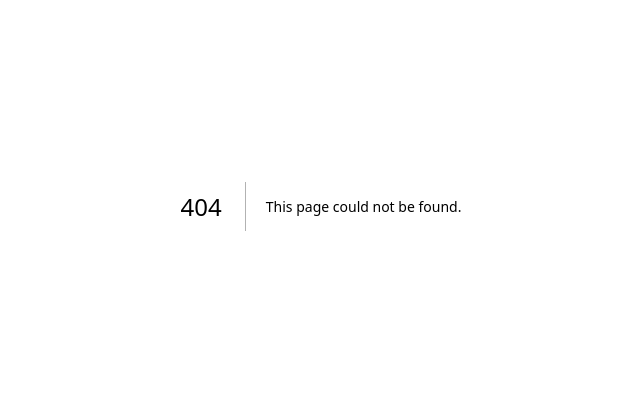
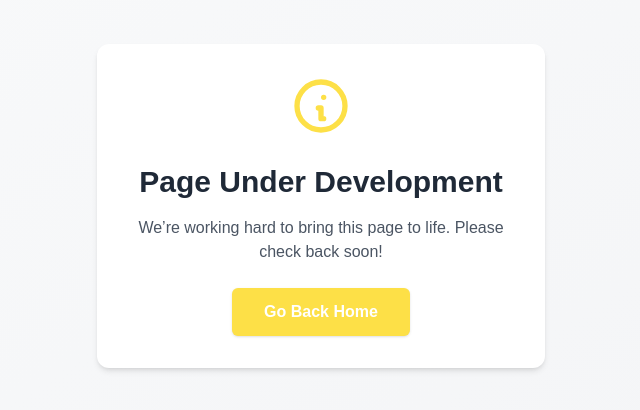
Before and after one commit to namanpunn/btrackmru, a Next.js app: page /developing in a window 1280 px wide. Before the commit this address had no page. Shown: the part 194-604 px from the top of the page, without its empty margins (319-959 px from the left). Built offline with nearby package versions, Linux system fonts and the light colour scheme.

Commit message:
development page

```diff
--- /dev/null
+++ b/app/developing/page.js
@@ -0,0 +1,46 @@
+import Link from 'next/link'
+import React from 'react'
+
+const page = () => {
+  return (
+    <main className="flex min-h-screen flex-col items-center justify-center bg-gradient-to-br from-gray-50 to-gray-100 px-4">
+    <div className="w-full max-w-md bg-white rounded-xl shadow-md p-8 text-center">
+      {/* Icon */}
+      <div className="flex items-center justify-center mb-6">
+        <svg
+          className="w-16 h-16 text-yellow-300"
+          fill="none"
+          stroke="currentColor"
+          strokeWidth={2}
+          viewBox="0 0 24 24"
+        >
+          <path
+            strokeLinecap="round"
+            strokeLinejoin="round"
+            d="M13 16h-1v-4h-1m2-4h.01M12 20.25c4.97 0 9-4.03 9-9 0-4.97-4.03-9-9-9-4.968 0-9 4.03-9 9 0 4.97 4.032 9 9 9z"
+          />
+        </svg>
+      </div>
+
+      {/* Heading */}
+      <h1 className="text-3xl font-bold text-gray-800 mb-4">
+        Page Under Development
+      </h1>
+
+      {/* Description */}
+      <p className="text-gray-600 mb-6">
+        We’re working hard to bring this page to life. Please check back soon!
+      </p>
+
+      {/* Home Button */}
+      <Link href="/user">
+        <div className="inline-block px-8 py-3 bg-yellow-300 text-white font-semibold rounded-md shadow hover:bg-yellow-300 transition duration-150">
+          Go Back Home
+        </div>
+      </Link>
+    </div>
+  </main>
+  )
+}
+
+export default page
--- a/components/Home.js
+++ b/components/Home.js
@@ -9,7 +9,7 @@ const slides = [
     src: "/images/busy.png",
     alt: "Slide 1",
     title: "School Bus GPS Tracking",
-    description: "Real-time monitoring to ensure your child's safe journey.",
+    description: "Real-time monitoring to ensure your ward's safe journey.",
     width: "350",
     height: "350"
   },
--- a/components/Tracking.js
+++ b/components/Tracking.js
@@ -151,7 +151,7 @@ const Tracking = () => {
             <Phone size={16} className="text-gray-700" />
           </button>
           </a>
-          <a href="https://wa.me/+9193548559890" target="_blank">
+          <a href="https://wa.me/+919354855980" target="_blank">
           <button className="bg-white p-2 rounded-full shadow-sm hover:bg-gray-50 transition-colors duration-200">
             <img src="/images/whatsapp.png" alt="" className="w-4 h-4 flex justify-center items-center" />
           </button>
@@ -240,9 +240,9 @@ const Tracking = () => {
 
         <div className="flex items-center justify-between mb-4">
           <h2 className="text-lg font-bold text-gray-800">Track Your Bus</h2>
-          <div className="flex items-center gap-1 bg-green-100 px-3 py-1 rounded-full">
-            <div className="w-2 h-2 rounded-full bg-green-500 animate-pulse"></div>
-            <span className="text-xs font-medium text-green-700">Live</span>
+          <div className="flex items-center gap-1 bg-red-100 px-3 py-1 rounded-full">
+            <div className="w-2 h-2 rounded-full bg-red-500 animate-pulse"></div>
+            <span className="text-xs font-medium text-red-700">connecting</span>
           </div>
         </div>
 
--- a/components/User.js
+++ b/components/User.js
@@ -7,8 +7,8 @@ import { X } from "react-feather";
 
 const UserRoleCard = ({ role, imageSrc, altText, description }) => {
   return (
-    <Link
-      href="/tracking"
+    <div
+
       className="bg-white w-full rounded-2xl p-4 flex items-center gap-5 transition-all hover:shadow-md hover:scale-102"
     >
       <div className="bg-gray-50 rounded-full p-2 flex items-center justify-center">
@@ -40,7 +40,7 @@ const UserRoleCard = ({ role, imageSrc, altText, description }) => {
           <polyline points="9 18 15 12 9 6"></polyline>
         </svg>
       </div>
-    </Link>
+    </div>
   );
 };
 
@@ -84,36 +84,44 @@ const User = () => {
           </p>
 
           <div className="space-y-4">
+            <Link href="/developing">
               <UserRoleCard
                 role="Bus Driver"
                 imageSrc="/images/driver.gif"
                 altText="Bus Driver"
                 description="Track & manage your route"
               />
+            </Link>
             <div className="border-b border-gray-100"></div>
 
+            <Link href="/tracking">
             <UserRoleCard
               role="Student"
               imageSrc="/images/student.gif"
               altText="Student"
               description="Track your school bus"
             />
+            </Link>
             <div className="border-b border-gray-100"></div>
 
+            <Link href="/developing">
             <UserRoleCard
               role="Parent"
               imageSrc="/images/parent.gif"
               altText="Parent"
               description="Monitor your ward's bus"
             />
+            </Link>
             <div className="border-b border-gray-100"></div>
 
+            <Link href="/developing">
             <UserRoleCard
               role="Administrator"
               imageSrc="/images/administrator.gif"
               altText="Administrator"
               description="Manage the entire system"
             />
+            </Link>
           </div>
         </div>
 
```
Lines whose indentation alone changed are shown as unchanged.
